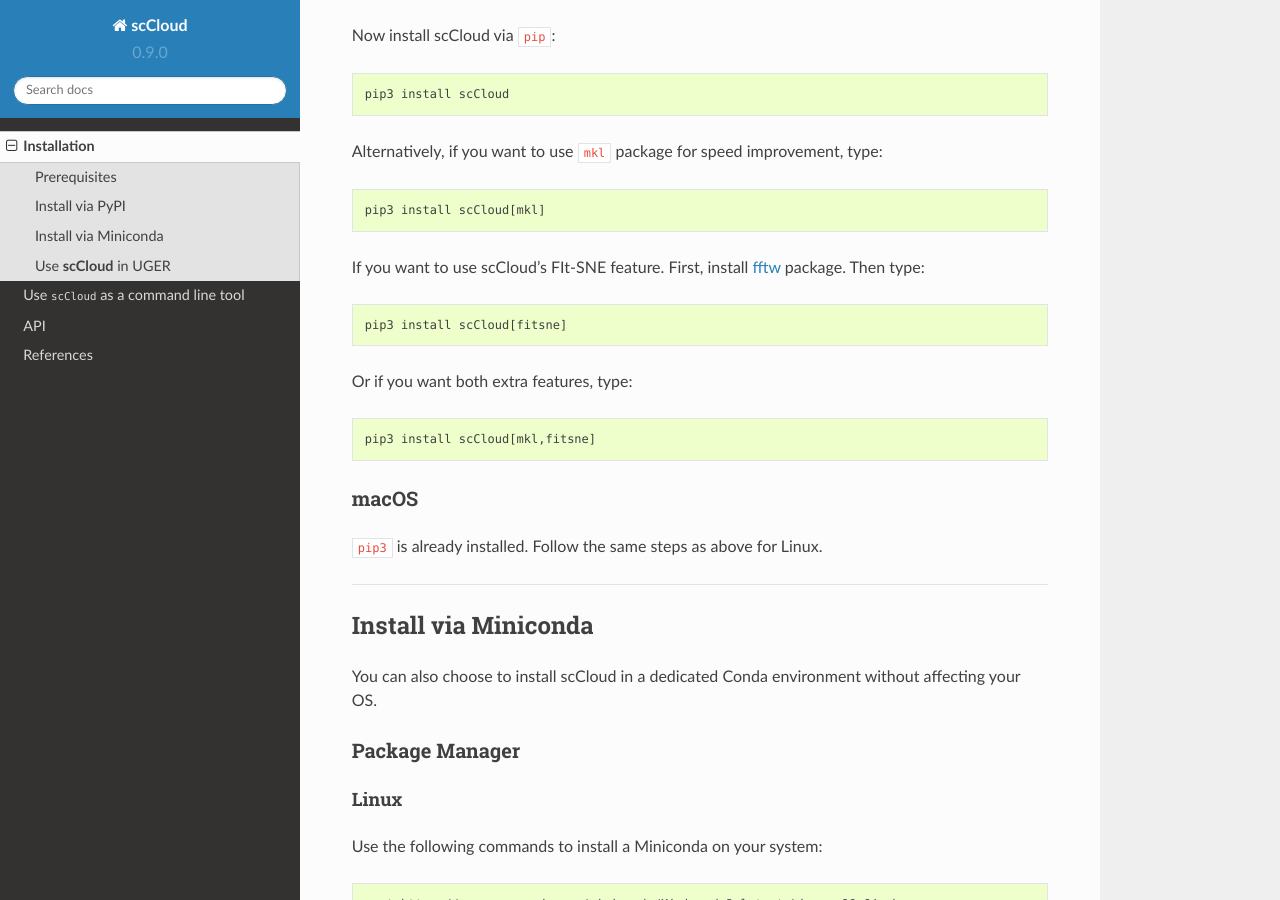
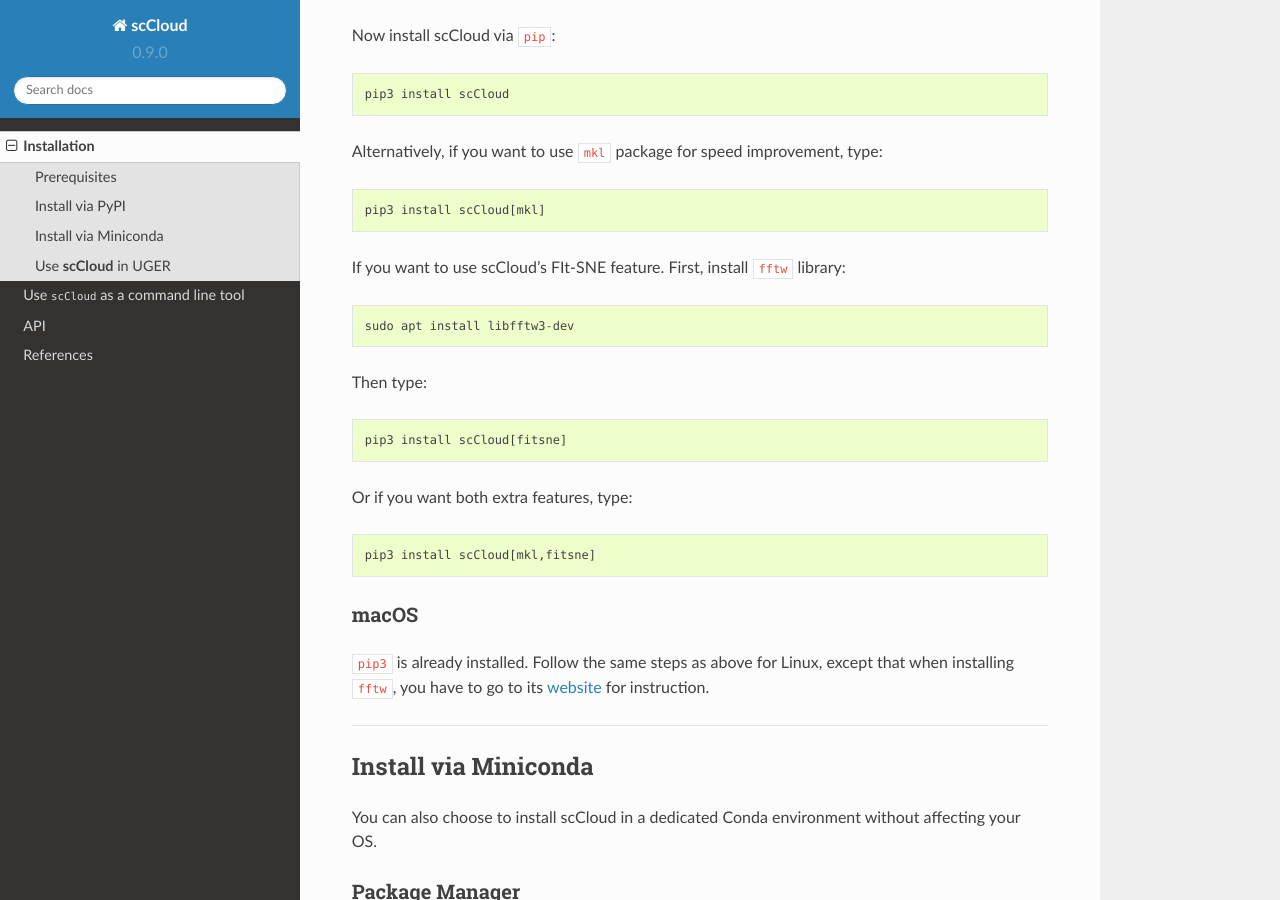
Before and after one commit to lilab-bcb/pegasus, a Sphinx documentation site: the page built from docs/installation.rst, in a window 1280 px wide and 900 px high, scrolled down 1124 px. Built offline with Sphinx 7.4.7 and the Read the Docs theme 2.0.0, drawn with Linux system fonts in a browser that asks for light colours; formulas are drawn with MathJax 3.

Commit message:
update installation on fftw3

```diff
--- a/docs/installation.rst
+++ b/docs/installation.rst
@@ -51,7 +51,11 @@
 
 	pip3 install scCloud[mkl]
 
-If you want to use scCloud's FIt-SNE feature. First, install fftw_ package. Then type::
+If you want to use scCloud's FIt-SNE feature. First, install ``fftw`` library::
+
+	sudo apt install libfftw3-dev
+
+Then type::
 
 	pip3 install scCloud[fitsne]
 
@@ -65,12 +69,13 @@
 
 .. _Python website: https://www.python.org/downloads/mac-osx/
 
-.. _fftw: http://www.fftw.org/
 
 macOS
 ######
 
-``pip3`` is already installed. Follow the same steps as above for Linux.
+``pip3`` is already installed. Follow the same steps as above for Linux, except that when installing ``fftw``, you have to go to its website_ for instruction.
+
+.. _website: http://www.fftw.org/
 
 ------------------------
 
```
